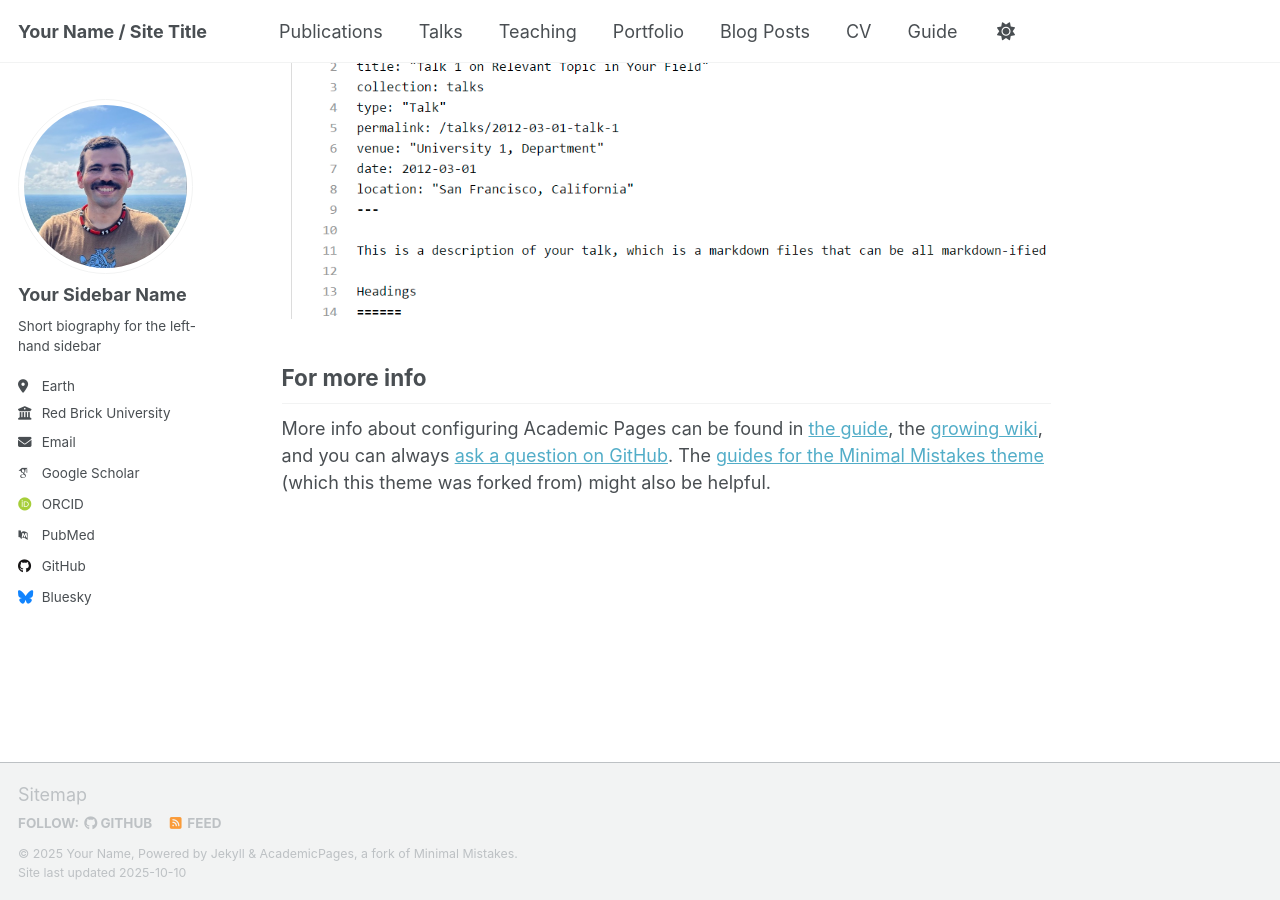
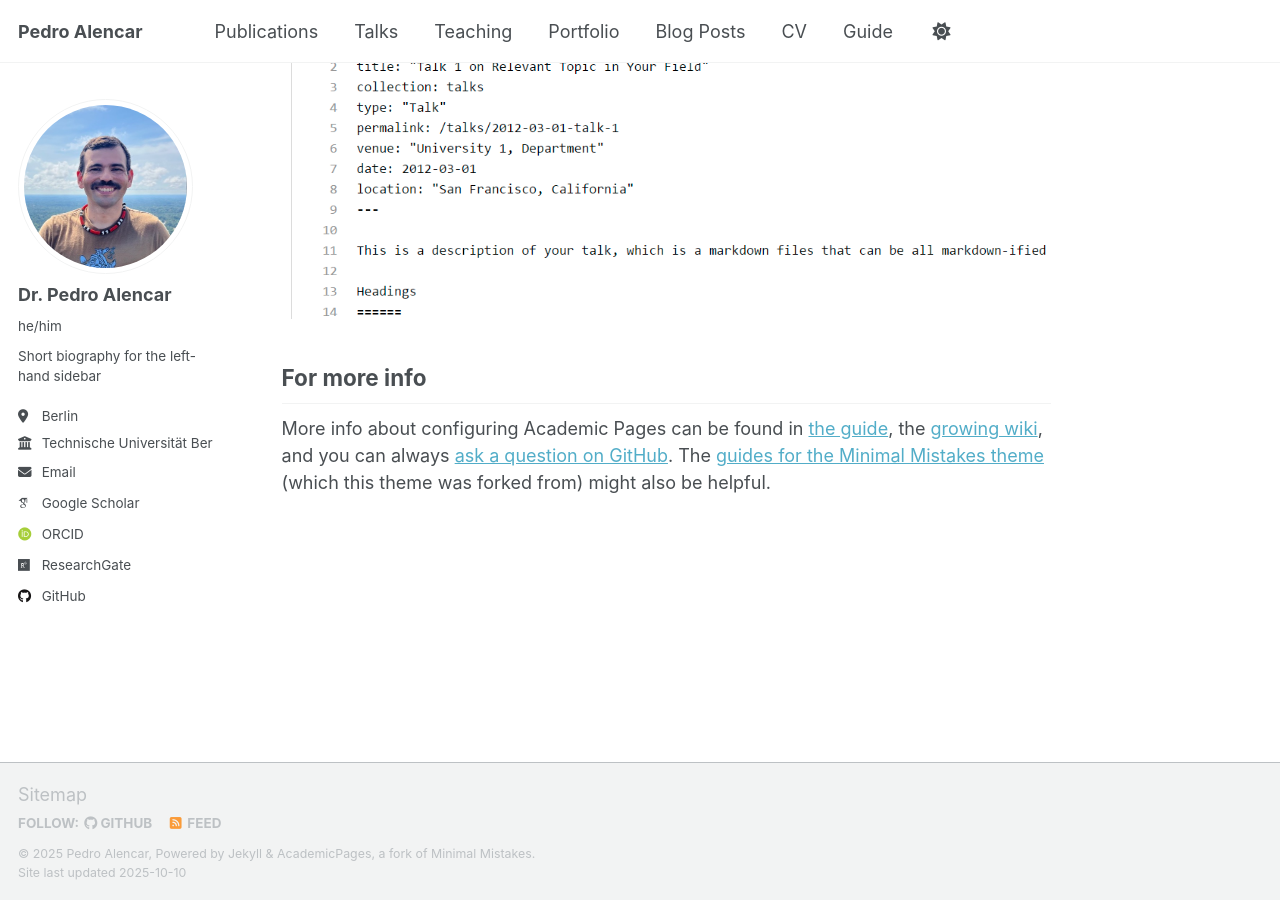
Before and after one commit to pedroalencar1/pedroalencar1.github.io, a Jekyll site: the page built from _pages/about.md, in a window 1280 px wide and 900 px high, scrolled down 2880 px. Built offline with Jekyll 4.4.1, drawn with Linux system fonts in a browser that asks for light colours; some web fonts are replaced; a script that is not in the unit is left out.

Commit message:
Update personal information in _config.yml

```diff
--- a/_config.yml
+++ b/_config.yml
@@ -8,15 +8,13 @@
 
 # Basic Site Settings
 locale                   : "en-US"
-site_theme               : "default" # Currently available options are "default", "air"
-title                    : "Your Name / Site Title"
+title                    : "Pedro Alencar"
 title_separator          : "-"
-name                     : &name "Your Name"
-description              : &description "Your Name's academic portfolio"   # Update this with a general description of your site, this is the default if not overridden by a page
-url                      : https://academicpages.github.io # The base hostname & protocol for your site e.g. "https://[your GitHub username].github.io",
-                                                           # or if you already have some other page hosted on Github then use "https://[your GitHub username].github.io/[Your Repo Name]"
+name                     : &name "Pedro Alencar"
+description              : &description "personal description"
+url                      : https://pedroalencar1.github.io # the base hostname & protocol for your site e.g. "https://mmistakes.github.io"
 baseurl                  : "" # the subpath of your site, e.g. "/blog"
-repository               : "academicpages/academicpages.github.io"
+repository               : "pedroalencar1/pedroalencar1.github.io"
 
 # Site Author - The following control what appear as part of the author content on the side bar.
 #               If a field is blank the icon and link will not appear, otherwise it will be shown.
@@ -24,37 +22,33 @@ repository               : "academicpages/academicpages.github.io"
 author:
   # Biographic information
   avatar           : "profile.png"
-  name             : "Your Sidebar Name"
-  pronouns         : # example: "she/her"
+  name             : "Dr. Pedro Alencar"
+  pronouns         : "he/him"
   bio              : "Short biography for the left-hand sidebar"
-  location         : "Earth"
-  employer         : "Red Brick University"
-  uri              : # URL
-  email            : "none@example.org"
+  location         : "Berlin"
+  employer         : "Technische Universität Berlin"
+  URI              : "https://www.tu.berlin/oekohydro/team/pedro-alencar/"
+  email            : "pedro.alencar@campus.tu-berlin.de"
 
   # Academic websites
-  academia         : # URL
   arxiv            : # URL - Update with the correct link to your profile
-  googlescholar    : "https://scholar.google.com/citations?user=PS_CX0AAAAAJ"
-  inspire-hep      : # URL
+  googlescholar    : "https://scholar.google.com/citations?user=7F19kMEAAAAJ&hl=en&oi=ao"
   impactstory      : # URL
-  orcid            : "http://orcid.org/yourorcidurl"
-  semantic         : # URL
-  pubmed           : "https://www.ncbi.nlm.nih.gov/pubmed/?term=john+snow"
-  researchgate     : # URL
-  scopus           : # URL
+  orcid            : "http://orcid.org/0000-0001-6221-8580"
+  # pubmed           : "https://www.ncbi.nlm.nih.gov/pubmed/?term=john+snow"
+  researchgate     : "https://www.researchgate.net/profile/Pedro-Alencar-2"
 
   # Repositories and software development
   bitbucket        : # Username - Update with your username on the site
   codepen          : # Username
   dribbble         : # Username
-  github           : "academicpages"
+  github           : "pedroalencar1"
   kaggle           : # Username
   stackoverflow    : # User number or user number and name (i.e., use "1" or "1/jeff-atwood")
 
   # Social media
   artstation       : # Username
-  bluesky          : "bsky.app" # Replace this with you Bluesky username
+  bluesky          : # Username # Replace this with you Bluesky username
   facebook         : # Username
   flickr           : # Username
   foursquare       : # Username
```
